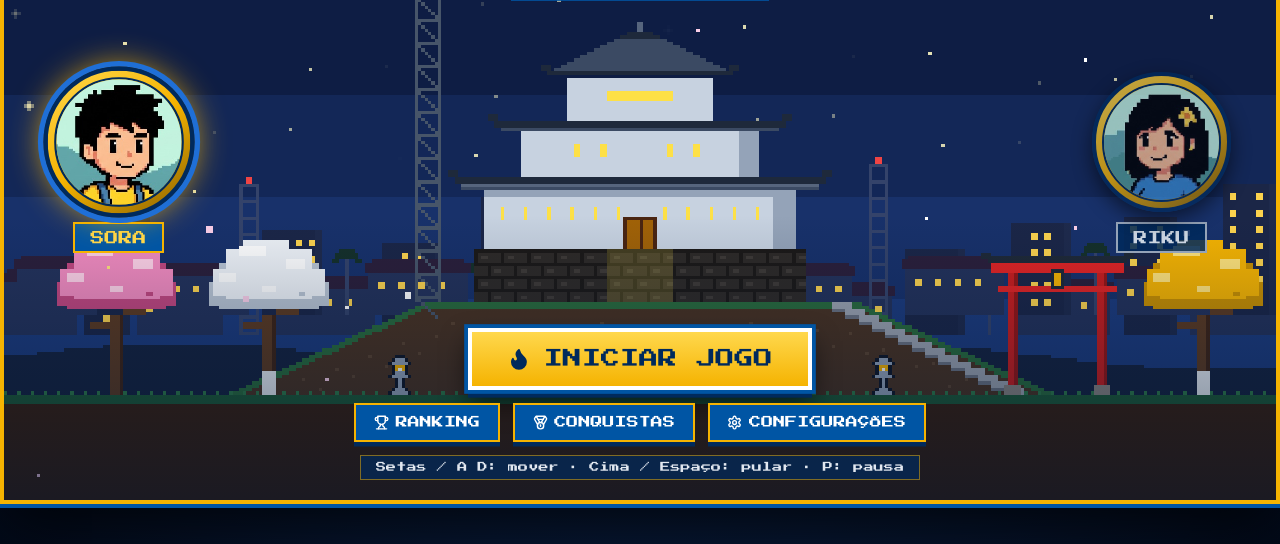
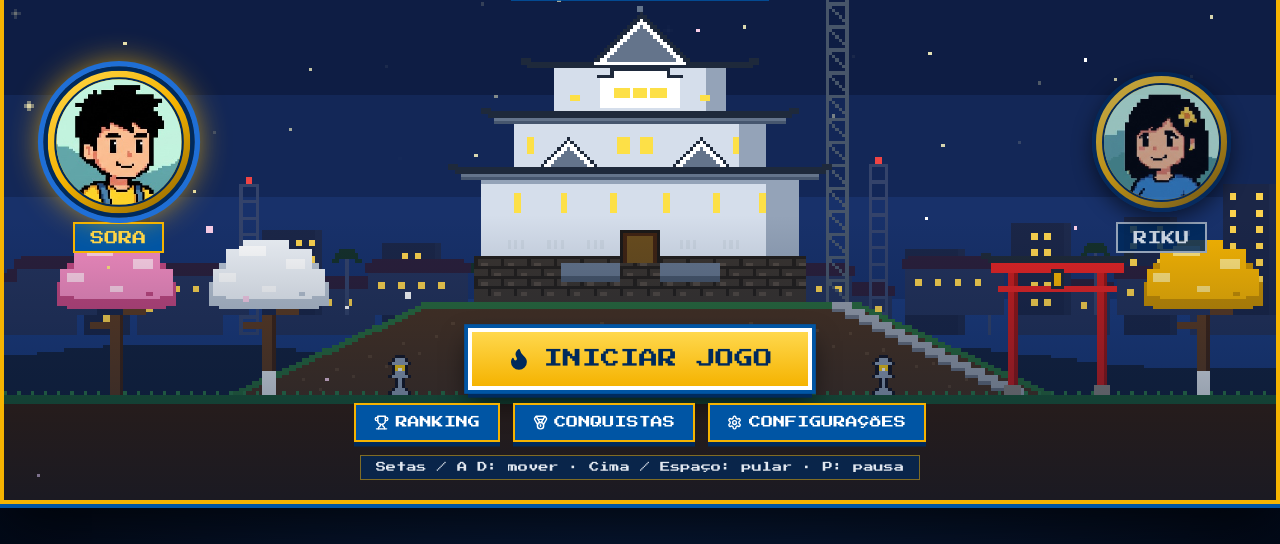
Before and after one commit to reginatomanu/Aventuras-por-Assai, a plain HTML site: page index.html in a window 1280 px wide. Shown: the part 256-800 px from the top of the page. Drawn offline with Linux system fonts and the light colour scheme.

Commit message:
feat: ajustar janelas e detalhes reais do Castelo Japones e melhorar sprites do Sora e Riku em jogo

```diff
--- a/index.html
+++ b/index.html
@@ -236,9 +236,9 @@
     </div>
   </div>
 
-  <script src="js/i18n.js?v=6"></script>
-  <script src="js/audio.js?v=6"></script>
-  <script src="js/sprites.js?v=6"></script>
-  <script src="js/game.js?v=6"></script>
+  <script src="js/i18n.js?v=7"></script>
+  <script src="js/audio.js?v=7"></script>
+  <script src="js/sprites.js?v=7"></script>
+  <script src="js/game.js?v=7"></script>
 </body>
 </html>
--- a/js/sprites.js
+++ b/js/sprites.js
@@ -2,54 +2,198 @@
 // O canvas tem resolução nativa de 384x216 e é ampliado sem suavização.
 
 const PALETTE = {
-  K: '#111827', S: '#fccba6', s: '#e29e73', C: '#f87171', R: '#dc2626', r: '#991b1b',
-  B: '#1f6fd6', b: '#0055a4', L: '#6ea8f0', Y: '#f5b301', y: '#b98200', W: '#ffffff',
-  D: '#78350f', d: '#451a03', M: '#94a3b8', O: '#fb923c', q: '#4a0d0d', P: '#f472b6',
-  p: '#be185d', w: '#fbcfe8', G: '#22c55e', N: '#475569',
+  K: '#181824', // contorno escuro suave
+  H: '#1f2438', // brilho do cabelo preto
+  S: '#ffd5b8', // pele clara
+  s: '#ebad88', // sombra da pele
+  C: '#ff8fa3', // bochecha rosada
+  R: '#dc2626', r: '#991b1b',
+  B: '#2563eb', b: '#1d4ed8', L: '#60a5fa',
+  Y: '#facc15', y: '#ca8a04',
+  W: '#ffffff',
+  D: '#78350f', d: '#451a03',
+  M: '#94a3b8', O: '#fb923c', q: '#4a0d0d',
+  P: '#f472b6', p: '#be185d', w: '#fbcfe8',
+  G: '#22c55e', N: '#475569',
 };
 
-// ---------- Personagens (16x20) ----------
+// ---------- Personagens (16x20 — estilo chibi 16-bit fofo e expressivo) ----------
 const SORA_IDLE = [
-  '....K.KKKK.K....', '...KKKKKKKKKK...', '..KKKKKKKKKKKK..', '..KKKSSSSSSKKK..',
-  '..KKSSKSSKSSKK..', '..KKSSKSSKSSKK..', '...KSSSSSSSSK...', '....KSSssSSK....',
-  '....KKKKKKKK....', '..KKYKBYYBKYKK..', '.KYYYKBBBBKYYYK.', '.KSYKBBLBBBKYSK.',
-  '.KSSKBBBBBBKSSK.', '..KKKBBBBBBKKK..', '....KBBKKBBK....', '....KBBKKBBK....',
-  '....KLLKKLLK....', '...KDDDKKDDDK...', '...KKKKKKKKKK...', '................',
+  '....KKKKKKKK....',
+  '..KKHHHHHHHHKK..',
+  '.KHHKKKKKKKKHHK.',
+  '.KKKKKKKKKKKKKK.',
+  '.KKKSSKSSKSSKKK.',
+  '.KKSSSSSSSSSSKK.',
+  '.KKSWKSssSKWSKK.',
+  '.KKSCSSSSSSCSKK.',
+  '..KKSSSSSSSSKK..',
+  '...KKYYBBYYKK...',
+  '..KYYBYBBYBYYK..',
+  '.KSYYBBBBBBYYSK.',
+  '.KSSKBBLLBBKSSK.',
+  '..KKKBBBBBBKKK..',
+  '...KBBBBBBBBK...',
+  '...KBBBKKBBBK...',
+  '...KbbK..KbbK...',
+  '...KDDK..KDDK...',
+  '..KddDK..KDddK..',
+  '..KKKK....KKKK..',
 ];
-const SORA_WALK = [
-  '....K.KKKK.K....', '...KKKKKKKKKK...', '..KKKKKKKKKKKK..', '..KKKSSSSSSKKK..',
-  '..KKSSKSSKSSKK..', '..KKSSKSSKSSKK..', '...KSSSSSSSSK...', '....KSSssSSK....',
-  '....KKKKKKKK....', '..KKYKBYYBKYKK..', '.KYYYKBBBBKYYYK.', '.KSSKBBLBBBKSSK.',
-  '..KKKBBBBBBKKK..', '....KBBBBBBK....', '...KBBK..KBBK...', '..KLLK....KLLK..',
-  '..KDDK....KDDK..', '..KKKK....KKKK..', '................', '................',
+const SORA_WALK1 = [
+  '....KKKKKKKK....',
+  '..KKHHHHHHHHKK..',
+  '.KHHKKKKKKKKHHK.',
+  '.KKKKKKKKKKKKKK.',
+  '.KKKSSKSSKSSKKK.',
+  '.KKSSSSSSSSSSKK.',
+  '.KKSWKSssSKWSKK.',
+  '.KKSCSSSSSSCSKK.',
+  '..KKSSSSSSSSKK..',
+  '...KKYYBBYYKK...',
+  '..KYYBYBBYBYYK..',
+  '.KSSYBBBBBBYSSK.',
+  '..KKKBBLLBBKKK..',
+  '...KBBBBBBBBK...',
+  '..KBBBBKKBBBBK..',
+  '..KbbK....KbbK..',
+  '.KDDK......KDDK.',
+  '.KKKK......KKKK.',
+  '................',
+  '................',
+];
+const SORA_WALK2 = [
+  '....KKKKKKKK....',
+  '..KKHHHHHHHHKK..',
+  '.KHHKKKKKKKKHHK.',
+  '.KKKKKKKKKKKKKK.',
+  '.KKKSSKSSKSSKKK.',
+  '.KKSSSSSSSSSSKK.',
+  '.KKSWKSssSKWSKK.',
+  '.KKSCSSSSSSCSKK.',
+  '..KKSSSSSSSSKK..',
+  '...KKYYBBYYKK...',
+  '..KYYBYBBYBYYK..',
+  '.KSYYBBBBBBYYSK.',
+  '..KKKBBLLBBKKK..',
+  '...KBBBBBBBBK...',
+  '....KBBBBBBK....',
+  '....KbbKKbbK....',
+  '...KDDK..KDDK...',
+  '...KKKK..KKKK...',
+  '................',
+  '................',
 ];
 const SORA_JUMP = [
-  '....K.KKKK.K....', '...KKKKKKKKKK...', '..KKKKKKKKKKKK..', '..KKKSSSSSSKKK..',
-  '..KKSSKSSKSSKK..', '..KKSSKSSKSSKK..', '...KSSSSSSSSK...', '....KSSssSSK..K.',
-  '...KKKKKKKKKKSK.', '.KKYYKBYYBKYYK..', 'KSSYYKBBBBKKK...', '.KKKKBBLBBBK....',
-  '....KBBBBBBK....', '...KBBK..KBBK...', '..KLLK....KLLK..', '..KDDK....KDDK..',
-  '..KKKK....KKKK..', '................', '................', '................',
+  '....KKKKKKKK....',
+  '..KKHHHHHHHHKK..',
+  '.KHHKKKKKKKKHHK.',
+  '.KKKKKKKKKKKKKK.',
+  '.KKKSSKSSKSSKKK.',
+  '.KKSSSSSSSSSSKK.',
+  '.KKSWKSssSKWSKK.',
+  '.KKSCSSSSSSCSKK.',
+  '..KKSSSSSSSSKKS.',
+  '..KYYYYBBYYYYKS.',
+  '.KSYYBYBBYBYYK..',
+  '.KKKKBBBBBBKK...',
+  '...KBBLLBBBBK...',
+  '..KBBBBKKBBBBK..',
+  '..KbbK....KbbK..',
+  '.KDDK......KDDK.',
+  '.KKKK......KKKK.',
+  '................',
+  '................',
+  '................',
 ];
+
 const RIKU_IDLE = [
-  '....KKKKKKKK....', '...KKKKKKKYYK...', '..KKKKKKKKYyYK..', '..KKKKSSSSKKYK..',
-  '..KKKSKSSKSKKK..', '..KKKSKSSKSKKK..', '..KKKCSSSSCKKK..', '..KKKKSssSKKKK..',
-  '...KKKKKKKKKK...', '..KKBBBBBBBBKK..', '.KBBKBBBBBBKBBK.', '.KSSKYYyKYYKSSK.',
-  '.KSSKBBBBBBKSSK.', '..KKBBBBBBBBKK..', '...KBBBBBBBBK...', '....KSSKKSSK....',
-  '....KWWKKWWK....', '...KKKKKKWKKK...', '...KKKKKKKKKK...', '................',
+  '....KKKKKKKK....',
+  '..KKHHHHHHYYKK..',
+  '.KHHKKKKKKYOYYK.',
+  '.KKKKKKKKKKYYKK.',
+  '.KKKSSKKKKSSKKK.',
+  '.KKSSSSSSSSSSKK.',
+  '.KKSWKSssSKWSKK.',
+  '.KKSCSSSSSSCSKK.',
+  '.KKKSSSSSSSSKKK.',
+  '..KKKBBWWBBKKK..',
+  '..KBBBBBBBBBBK..',
+  '.KSBBBBBBBBBBSK.',
+  '.KSSKYYyKYYKSSK.',
+  '..KKBBBBBBBBKK..',
+  '..KBBBBbbBBBBK..',
+  '.KBBBBbbbbBBBBK.',
+  '...KSSK..KSSK...',
+  '...KWWK..KWWK...',
+  '..KKKKK..KKKKK..',
+  '................',
 ];
-const RIKU_WALK = [
-  '....KKKKKKKK....', '...KKKKKKKYYK...', '..KKKKKKKKYyYK..', '..KKKKSSSSKKYK..',
-  '..KKKSKSSKSKKK..', '..KKKSKSSKSKKK..', '..KKKCSSSSCKKK..', '..KKKKSssSKKKK..',
-  '...KKKKKKKKKK...', '..KKBBBBBBBBKK..', '.KBBKBBBBBBKBBK.', '.KSSKYYyKYYKSSK.',
-  '..KKKBBBBBBKKK..', '...KBBBBBBBBK...', '..KBBBBBBBBBBK..', '...KSSK..KSSK...',
-  '..KWWK....KWWK..', '..KKKK....KKKK..', '................', '................',
+const RIKU_WALK1 = [
+  '....KKKKKKKK....',
+  '..KKHHHHHHYYKK..',
+  '.KHHKKKKKKYOYYK.',
+  '.KKKKKKKKKKYYKK.',
+  '.KKKSSKKKKSSKKK.',
+  '.KKSSSSSSSSSSKK.',
+  '.KKSWKSssSKWSKK.',
+  '.KKSCSSSSSSCSKK.',
+  '.KKKSSSSSSSSKKK.',
+  '..KKKBBWWBBKKK..',
+  '..KBBBBBBBBBBK..',
+  '.KSSBBBBBBBBSSK.',
+  '..KKKYYyKYYKKK..',
+  '..KBBBBBBBBBBK..',
+  '.KBBBBbbbbBBBBK.',
+  '..KSSK....KSSK..',
+  '.KWWK......KWWK.',
+  '.KKKK......KKKK.',
+  '................',
+  '................',
+];
+const RIKU_WALK2 = [
+  '....KKKKKKKK....',
+  '..KKHHHHHHYYKK..',
+  '.KHHKKKKKKYOYYK.',
+  '.KKKKKKKKKKYYKK.',
+  '.KKKSSKKKKSSKKK.',
+  '.KKSSSSSSSSSSKK.',
+  '.KKSWKSssSKWSKK.',
+  '.KKSCSSSSSSCSKK.',
+  '.KKKSSSSSSSSKKK.',
+  '..KKKBBWWBBKKK..',
+  '..KBBBBBBBBBBK..',
+  '.KSBBBBBBBBBBSK.',
+  '..KKKYYyKYYKKK..',
+  '..KBBBBBBBBBBK..',
+  '..KBBBbbbbBBBK..',
+  '...KSSK..KSSK...',
+  '...KWWK..KWWK...',
+  '...KKKK..KKKK...',
+  '................',
+  '................',
 ];
 const RIKU_JUMP = [
-  '....KKKKKKKK....', '...KKKKKKKYYK...', '..KKKKKKKKYyYK..', '..KKKKSSSSKKYK..',
-  '..KKKSKSSKSKKK..', '..KKKSKSSKSKKK..', '..KKKCSSSSCKKK..', '..KKKKSssSKKKK..',
-  '...KKKKKKKKKK.K.', '.KKBBBBBBBBBBKSK', 'KSSKBBBBBBBBKKK.', '.KKKYYyKYYK.....',
-  '...KBBBBBBBBK...', '..KBBBBBBBBBBK..', '...KSSK..KSSK...', '..KWWK....KWWK..',
-  '..KKKK....KKKK..', '................', '................', '................',
+  '....KKKKKKKK....',
+  '..KKHHHHHHYYKK..',
+  '.KHHKKKKKKYOYYK.',
+  '.KKKKKKKKKKYYKK.',
+  '.KKKSSKKKKSSKKK.',
+  '.KKSSSSSSSSSSKK.',
+  '.KKSWKSssSKWSKK.',
+  '.KKSCSSSSSSCSKK.',
+  '.KKKSSSSSSSSKKS.',
+  '..KBBBBWWBBBBKS.',
+  '.KSBBBBBBBBBBK..',
+  '.KKKKYYyKYYKK...',
+  '..KBBBBBBBBBBK..',
+  '.KBBBBbbbbBBBBK.',
+  '..KSSK....KSSK..',
+  '.KWWK......KWWK.',
+  '.KKKK......KKKK.',
+  '................',
+  '................',
+  '................',
 ];
 
 // ---------- Bichinho (joaninha/besouro fofo 14x10) ----------
@@ -279,51 +423,134 @@ function drawToriiFront(ctx, x, gy, col = '#e02424', dark = '#1f2937') {
   ctx.fillStyle = '#f5b301'; ctx.fillRect(x - 1, gy - 37, 2, 4);
 }
 
-// ---------- Castelo Japonês de Assaí (baseado nas fotos reais) ----------
+// ---------- Castelo Japonês de Assaí (fiel à fachada real da foto) ----------
 function drawCastle(ctx, x, gy, night, frame) {
-  const wall = night ? '#c7d2e0' : '#f8fafc', wallS = night ? '#94a3b8' : '#dbe3ec';
-  const roof = night ? '#3b4a63' : '#6b7a8f', roofD = night ? '#1e293b' : '#475569', roofL = night ? '#56657d' : '#94a3b8';
-  const stone = night ? '#2e2a27' : '#5f5751', stoneD = night ? '#1c1917' : '#433d38', stoneL = night ? '#3f3a36' : '#7a716a';
+  const wall = night ? '#d5deeb' : '#f8fafc', wallS = night ? '#94a3b8' : '#dbe3ec';
+  const roof = night ? '#46566e' : '#738296', roofD = night ? '#1e293b' : '#475569', roofL = night ? '#64748b' : '#94a3b8';
+  const gableFill = night ? '#64748b' : '#94a3b8';
+  const stone = night ? '#3a342f' : '#635951', stoneD = night ? '#231f1c' : '#433c36', stoneL = night ? '#524942' : '#7d7268';
   const win = night ? '#fde047' : '#1e293b';
+  const slit = night ? '#cbd5e1' : '#334155';
 
-  // torre de antena (presente em todas as fotos do castelo)
+  // Torre de antena metálica à direita (como na foto real) e menor atrás à esquerda
   ctx.fillStyle = night ? '#475569' : '#7b8794';
-  ctx.fillRect(x - 18, gy - 100, 1, 100); ctx.fillRect(x - 11, gy - 100, 1, 100);
-  for (let k = 0; k < 100; k += 7) { ctx.fillRect(x - 18, gy - 100 + k, 8, 1); for (let d = 0; d < 7; d++) ctx.fillRect(x - 18 + d, gy - 100 + k + d, 1, 1); }
-  ctx.fillStyle = Math.floor(frame / 30) % 2 ? '#ef4444' : '#7f1d1d'; ctx.fillRect(x - 15, gy - 103, 2, 2);
+  ctx.fillRect(x + 106, gy - 98, 1, 98); ctx.fillRect(x + 112, gy - 98, 1, 98);
+  for (let k = 0; k < 98; k += 7) {
+    ctx.fillRect(x + 106, gy - 98 + k, 7, 1);
+    for (let d = 0; d < 6; d++) ctx.fillRect(x + 106 + d, gy - 98 + k + d, 1, 1);
+  }
+  ctx.fillStyle = Math.floor(frame / 30) % 2 ? '#ef4444' : '#7f1d1d';
+  ctx.fillRect(x + 108, gy - 100, 2, 2);
 
-  // base de pedra
-  ctx.fillStyle = stone; ctx.fillRect(x, gy - 16, 100, 16);
+  // Base de pedra escura
+  ctx.fillStyle = stone; ctx.fillRect(x, gy - 14, 100, 14);
   for (let r = 0; r < 4; r++) {
-    ctx.fillStyle = stoneD; ctx.fillRect(x, gy - 16 + r * 4, 100, 1);
-    for (let c = (r % 2) * 4; c < 100; c += 8) { ctx.fillRect(x + c, gy - 15 + r * 4, 1, 3); ctx.fillStyle = stoneL; ctx.fillRect(x + c + 2, gy - 14 + r * 4, 2, 1); ctx.fillStyle = stoneD; }
+    ctx.fillStyle = stoneD; ctx.fillRect(x, gy - 14 + r * 3, 100, 1);
+    for (let c = (r % 2) * 4; c < 100; c += 8) {
+      ctx.fillRect(x + c, gy - 13 + r * 3, 1, 2);
+      ctx.fillStyle = stoneL; ctx.fillRect(x + c + 2, gy - 12 + r * 3, 2, 1);
+      ctx.fillStyle = stoneD;
+    }
   }
-  // 1º andar
-  ctx.fillStyle = wall; ctx.fillRect(x + 3, gy - 34, 94, 18);
-  ctx.fillStyle = wallS; ctx.fillRect(x + 3, gy - 34, 94, 2); ctx.fillRect(x + 90, gy - 34, 7, 18);
-  ctx.fillStyle = win; for (let wx = x + 8; wx < x + 92; wx += 7) { if (Math.abs(wx - (x + 50)) < 7) continue; ctx.fillRect(wx, gy - 29, 1, 4); }
-  ctx.fillStyle = '#4a2511'; ctx.fillRect(x + 45, gy - 26, 10, 10);
-  ctx.fillStyle = night ? '#a16207' : '#7c3f1d'; ctx.fillRect(x + 46, gy - 25, 4, 9); ctx.fillRect(x + 51, gy - 25, 3, 9);
-  // telhado 1
-  ctx.fillStyle = roofD; ctx.fillRect(x - 6, gy - 38, 112, 2); ctx.fillRect(x - 8, gy - 40, 3, 2); ctx.fillRect(x + 105, gy - 40, 3, 2);
-  ctx.fillStyle = roof; ctx.fillRect(x - 4, gy - 36, 108, 2); ctx.fillStyle = roofL; ctx.fillRect(x - 4, gy - 36, 108, 1);
-  for (const gx of [x + 22, x + 78]) { pxTri(ctx, gx, gy - 46, 8, roofD); pxTri(ctx, gx, gy - 44, 6, wall); }
-  // 2º andar
-  ctx.fillStyle = wall; ctx.fillRect(x + 14, gy - 52, 72, 14); ctx.fillStyle = wallS; ctx.fillRect(x + 80, gy - 52, 6, 14);
-  ctx.fillStyle = win; [30, 38, 58, 66].forEach((o) => ctx.fillRect(x + o, gy - 48, 2, 4));
-  // telhado 2
-  ctx.fillStyle = roofD; ctx.fillRect(x + 6, gy - 55, 88, 2); ctx.fillRect(x + 4, gy - 57, 3, 2); ctx.fillRect(x + 93, gy - 57, 3, 2);
-  ctx.fillStyle = roof; ctx.fillRect(x + 8, gy - 53, 84, 1);
-  // 3º andar
-  ctx.fillStyle = wall; ctx.fillRect(x + 28, gy - 68, 44, 13); ctx.fillStyle = win; ctx.fillRect(x + 40, gy - 64, 20, 3);
-  // telhado superior
-  for (let i = 0; i < 12; i++) { ctx.fillStyle = i < 2 ? roofD : roof; ctx.fillRect(x + 46 - i * 2, gy - 82 + i, 8 + i * 4, 1); }
-  ctx.fillStyle = roofD; ctx.fillRect(x + 22, gy - 70, 56, 1); ctx.fillRect(x + 20, gy - 72, 3, 2); ctx.fillRect(x + 77, gy - 72, 3, 2);
-  ctx.fillStyle = roofL; ctx.fillRect(x + 49, gy - 85, 2, 3);
+
+  // 1º Andar (parede branca larga)
+  ctx.fillStyle = wall; ctx.fillRect(x + 2, gy - 38, 96, 24);
+  ctx.fillStyle = wallS; ctx.fillRect(x + 2, gy - 38, 96, 2); ctx.fillRect(x + 88, gy - 38, 10, 24);
+
+  // 6 janelas verticais estreitas alinhadas na parte superior do 1º andar (exatamente como na foto!)
+  ctx.fillStyle = win;
+  for (const wx of [12, 26, 41, 57, 72, 86]) {
+    ctx.fillRect(x + wx, gy - 33, 2, 6);
+  }
+
+  // Grupos de 3 frestas pequenas (|||) na parte baixa do 1º andar, ao lado da porta
+  ctx.fillStyle = slit;
+  for (const gx of [10, 22, 34, 62, 75]) {
+    ctx.fillRect(x + gx, gy - 19, 1, 3);
+    ctx.fillRect(x + gx + 2, gy - 19, 1, 3);
+    ctx.fillRect(x + gx + 4, gy - 19, 1, 3);
+  }
+
+  // Porta central escura + muretinhas cinzas do patamar de entrada
+  ctx.fillStyle = '#1c1917'; ctx.fillRect(x + 44, gy - 22, 12, 10);
+  ctx.fillStyle = '#3f2312'; ctx.fillRect(x + 45, gy - 21, 10, 9);
   if (night) {
-    ctx.fillStyle = 'rgba(253,224,71,0.18)';
-    ctx.fillRect(x + 40, gy - 16, 20, 16);
+    ctx.fillStyle = 'rgba(253,224,71,0.22)';
+    ctx.fillRect(x + 46, gy - 20, 8, 8);
   }
+  // Muretinhas cinzas do patamar em frente à porta
+  ctx.fillStyle = night ? '#64748b' : '#94a3b8';
+  ctx.fillRect(x + 26, gy - 12, 18, 4);
+  ctx.fillRect(x + 56, gy - 12, 18, 4);
+  ctx.fillStyle = night ? '#475569' : '#64748b';
+  ctx.fillRect(x + 26, gy - 8, 18, 2);
+  ctx.fillRect(x + 56, gy - 8, 18, 2);
+
+  // Telhado do 1º Andar (beiral largo curvado nas pontas)
+  ctx.fillStyle = roofD; ctx.fillRect(x - 6, gy - 41, 112, 2);
+  ctx.fillRect(x - 8, gy - 42, 3, 2); ctx.fillRect(x + 105, gy - 42, 3, 2);
+  ctx.fillStyle = roof; ctx.fillRect(x - 4, gy - 39, 108, 2);
+  ctx.fillStyle = roofL; ctx.fillRect(x - 4, gy - 39, 108, 1);
+
+  // 2º Andar (parede branca recuada)
+  ctx.fillStyle = wall; ctx.fillRect(x + 12, gy - 55, 76, 14);
+  ctx.fillStyle = wallS; ctx.fillRect(x + 12, gy - 55, 76, 1); ctx.fillRect(x + 80, gy - 55, 8, 14);
+
+  // 2 frontões triangulares (Chidori-hafu) com borda branca e interior cinza + 2 na lateral direita
+  for (const gx of [x + 28, x + 68]) {
+    pxTri(ctx, gx, gy - 50, 9, roofD);
+    pxTri(ctx, gx, gy - 49, 8, '#ffffff');
+    pxTri(ctx, gx, gy - 47, 6, gableFill);
+  }
+
+  // Janelas do 2º Andar: 2 janelas quadradas juntas ENTRE os frontões + 1 estreita em cada ponta!
+  ctx.fillStyle = win;
+  ctx.fillRect(x + 43, gy - 50, 4, 5);
+  ctx.fillRect(x + 50, gy - 50, 4, 5);
+  ctx.fillRect(x + 16, gy - 50, 2, 5);
+  ctx.fillRect(x + 78, gy - 50, 2, 5);
+
+  // Telhado do 2º Andar
+  ctx.fillStyle = roofD; ctx.fillRect(x + 4, gy - 58, 92, 2);
+  ctx.fillRect(x + 2, gy - 59, 3, 2); ctx.fillRect(x + 95, gy - 59, 3, 2);
+  ctx.fillStyle = roof; ctx.fillRect(x + 6, gy - 56, 88, 2);
+  ctx.fillStyle = roofL; ctx.fillRect(x + 6, gy - 56, 88, 1);
+
+  // 3º Andar (topo)
+  ctx.fillStyle = wall; ctx.fillRect(x + 24, gy - 71, 52, 13);
+  ctx.fillStyle = wallS; ctx.fillRect(x + 70, gy - 71, 6, 13);
+
+  // Frontão curvo branco (Karahafu) no centro do 3º andar com janela horizontal dividida
+  ctx.fillStyle = roofD;
+  ctx.fillRect(x + 37, gy - 69, 26, 1);
+  ctx.fillRect(x + 41, gy - 71, 18, 2);
+  ctx.fillStyle = '#ffffff';
+  ctx.fillRect(x + 38, gy - 68, 24, 9);
+  ctx.fillRect(x + 42, gy - 70, 16, 2);
+  // Janela horizontal dentro do arco central + divisórias brancas
+  ctx.fillStyle = win;
+  ctx.fillRect(x + 42, gy - 65, 16, 3);
+  ctx.fillStyle = '#ffffff';
+  ctx.fillRect(x + 47, gy - 65, 1, 3);
+  ctx.fillRect(x + 52, gy - 65, 1, 3);
+  // Janelinhas baixas laterais no 3º andar
+  ctx.fillStyle = win;
+  ctx.fillRect(x + 29, gy - 63, 3, 2);
+  ctx.fillRect(x + 68, gy - 63, 3, 2);
+
+  // Grande telhado superior (Irimoya) com frontão triangular branco e cinza voltado para a frente!
+  ctx.fillStyle = roofD;
+  ctx.fillRect(x + 16, gy - 73, 68, 2);
+  ctx.fillRect(x + 14, gy - 74, 3, 2); ctx.fillRect(x + 83, gy - 74, 3, 2);
+  // Triângulo principal do topo
+  pxTri(ctx, x + 50, gy - 88, 15, roofD);
+  pxTri(ctx, x + 50, gy - 86, 13, '#ffffff');
+  pxTri(ctx, x + 50, gy - 84, 11, gableFill);
+  // Beiral branco abaixo do arco superior
+  ctx.fillStyle = '#ffffff';
+  ctx.fillRect(x + 36, gy - 73, 28, 1);
+  ctx.fillStyle = roofL;
+  ctx.fillRect(x + 49, gy - 90, 2, 2);
 }
 
 // ---------- Galho de cerejeira para os cantos da tela inicial ----------
```
Also changed, not shown: js/game.js (+13 -4 lines).
